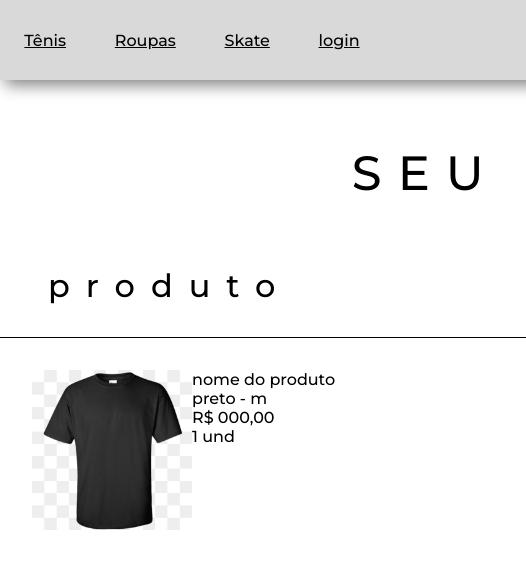
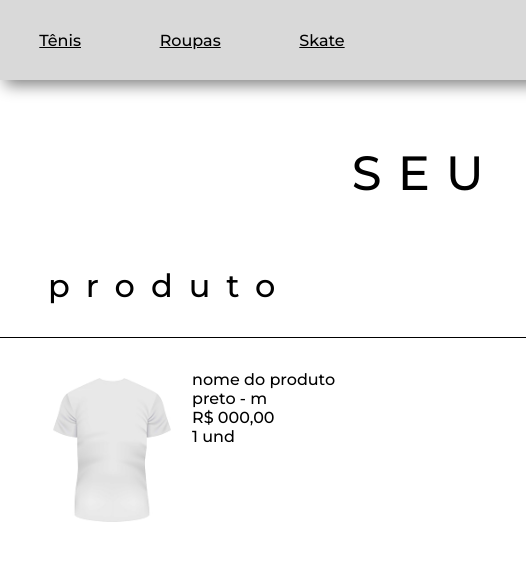
Before and after one commit to MatheusLopes13/JETSKATESHOP, a website: page src/carrinho/carrinho.html in a window 1280 px wide. Shown: the top 580 px of the page, 0-526 px from the left. Drawn offline with Linux system fonts and the light colour scheme.

```diff
--- a/src/carrinho/carrinho.css
+++ b/src/carrinho/carrinho.css
@@ -46,14 +46,6 @@
 .valor-produto {
     display: flex;
 }
-.valor-produto:hover{
-    opacity: 0.5;
-    transition: all 0.5s;
-    cursor: pointer;
-}
-
-
-
 
 
 .tamanho-font {
--- a/src/carrinho/carrinho.html
+++ b/src/carrinho/carrinho.html
@@ -18,7 +18,7 @@
         <div class="menu-1">
             <ul>
                 <li>
-                   <a href="../tênis/tenis.html">Tênis</a>
+                    <a href="../tênis/tenis.html">Tênis</a>
                 </li>
                 <li>
                     <a href="../roupas/roupas.html">Roupas</a>
@@ -26,9 +26,7 @@
                 <li>
                     <a href="../skate/skate.html">Skate</a>
                 </li>
-                <li>
-                    <a href="../login/login.html">login</a>
-                </li>
+
             </ul>
         </div>
 
@@ -71,7 +69,7 @@
 
     <div class="produto">
         <div class="display-flex">
-            <img src="../publico/imagens/camisa-preta.jpg" alt="camisa-preta">
+            <img src="../publico/Imagens-produtos/pngtree-back-of-white-tshirt-mockup-realistic-style-png-image_2004256.jpg"camisa-preta">
             <div>
                 <p>nome do produto</p>
                 <p>preto - m</p>
```
